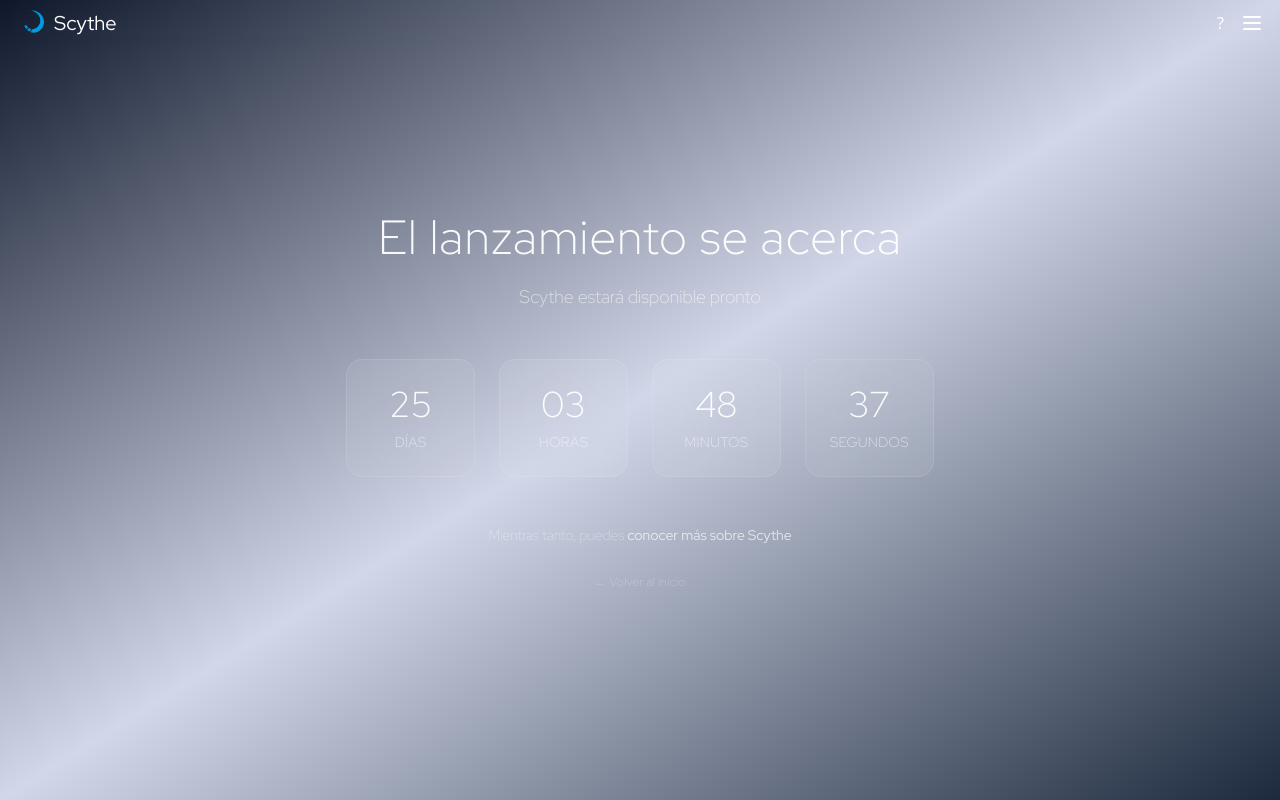
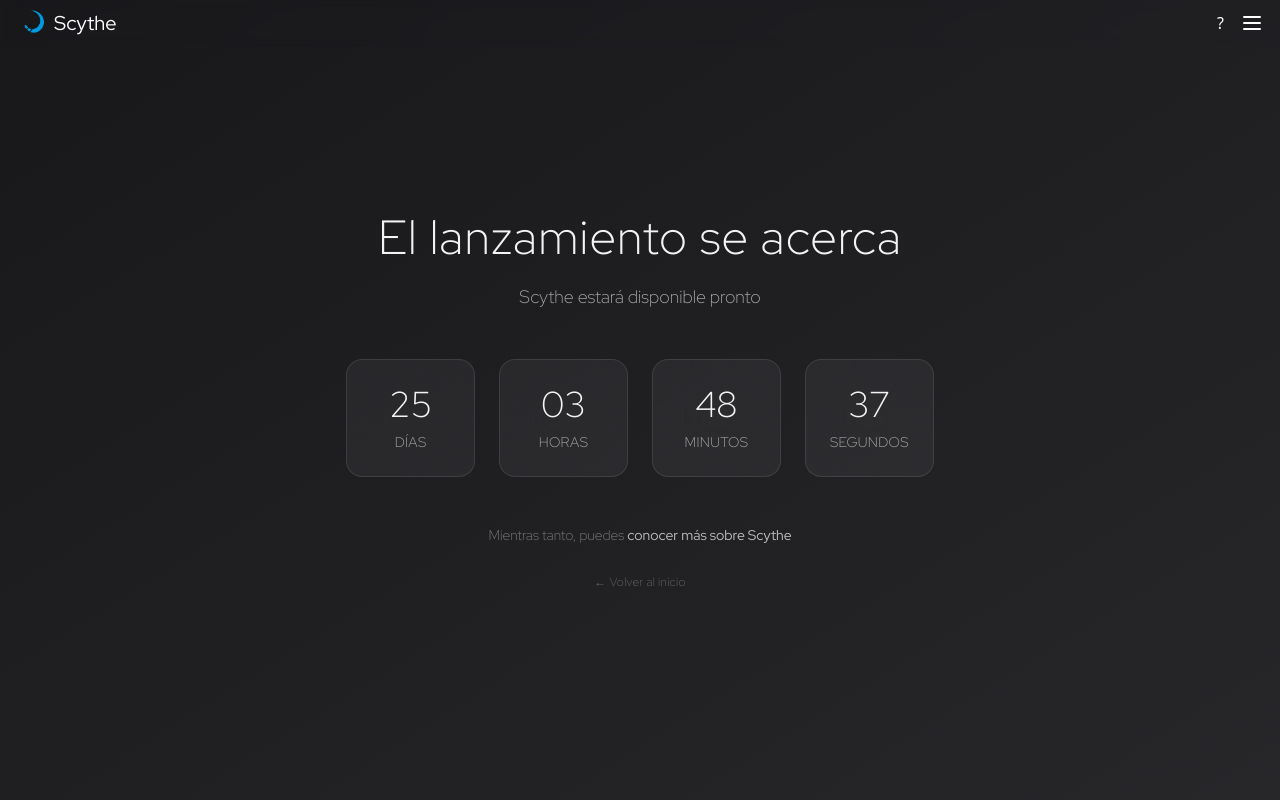
Before and after one commit to grzlz/scythe, a SvelteKit app: page /auth/login in a window 1280 px wide. Built offline with nearby package versions, Linux system fonts and the light colour scheme.

Commit message:
add correct color

```diff
--- a/src/routes/auth/login/+page.svelte
+++ b/src/routes/auth/login/+page.svelte
@@ -40,7 +40,7 @@
   });
 </script>
 
-<div class="min-h-screen flex items-center justify-center bg-gradient-to-br from-slate-900 via-blue-900/20 to-slate-800 p-6 font-primary">
+<div class="min-h-screen flex items-center justify-center bg-gradient-to-br  from-secondary-900 to-secondary-800  p-6 font-primary">
   <div class="text-center space-y-12">
     <!-- Hero Text -->
     <div class="space-y-4">
```
